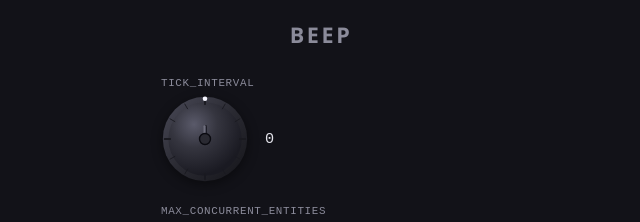
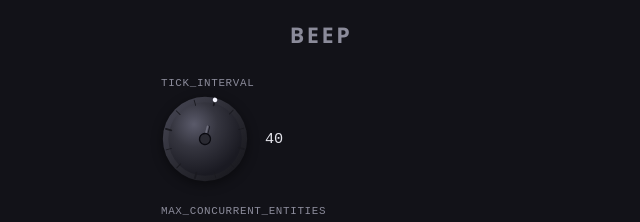
Before and after one commit to forestjava/beep, a React (Vite) app in the folder client/: page / in a window 1280 px wide. Shown: the top 222 px of the page, without its empty margins (319-959 px from the left). Built offline with nearby package versions, Linux system fonts and the light colour scheme.

Commit message:
TICK_INTERVAL

```diff
--- a/client/src/App.tsx
+++ b/client/src/App.tsx
@@ -16,23 +16,11 @@ import { beepPlayer } from './playerSingleton'
 export default function App() {
   const p = beepPlayer
 
-  const [tick, setTick] = useState(0)
-  const [entities, setEntities] = useState(0)
-  const [entropy, setEntropy] = useState(0)
-  const [duration, setDuration] = useState(0)
   const [pianoRange, setPianoRange] = useState<[number, number]>([
     PIANO_SEMITONE_MIN,
     PIANO_SEMITONE_MAX,
   ])
   const [playing, setPlaying] = useState(false)
-
-  const bind = useCallback(
-    (setter: (n: number) => void, log: (n: number) => void) => (v: number) => {
-      setter(v)
-      log(v)
-    },
-    [],
-  )
 
   const onPianoChange = useCallback(
     (range: [number, number]) => {
@@ -54,22 +42,10 @@ export default function App() {
     <div className="app-shell">
       <h1 className="app-title">Beep</h1>
 
-      <TickIntervalKnob
-        value={tick}
-        onChange={bind(setTick, p.setTickInterval.bind(p))}
-      />
-      <MaxConcurrentEntitiesKnob
-        value={entities}
-        onChange={bind(setEntities, p.setMaxConcurrentEntities.bind(p))}
-      />
-      <EntropyThresholdKnob
-        value={entropy}
-        onChange={bind(setEntropy, p.setEntropyThreshold.bind(p))}
-      />
-      <DurationKnob
-        value={duration}
-        onChange={bind(setDuration, p.setDuration.bind(p))}
-      />
+      <TickIntervalKnob />
+      <MaxConcurrentEntitiesKnob />
+      <EntropyThresholdKnob />
+      <DurationKnob />
 
       <div className="piano-block">
         <div className="piano-head">
--- a/client/src/components/RotaryKnob.tsx
+++ b/client/src/components/RotaryKnob.tsx
@@ -18,7 +18,7 @@ const CATCH_UP_RATE = 10;
 /** Квадрат расстояния до центра, ниже которого направление не определено. */
 const CENTER_EPS2 = 4;
 
-/** Порог совпадения сглаженного значения с целью. */
+/** Порог совпадения сглаженного значения с целью и для дедупа onChange. */
 const VALUE_EPS = 1e-4;
 
 /** Параметры визуального циферблата. */
@@ -40,6 +40,17 @@ function readCenter(el: HTMLElement): DragCenter {
 
 function normTurn(t: number): number {
   return ((t % 1) + 1) % 1;
+}
+
+function clampToBounds(
+  v: number,
+  min: number | undefined,
+  max: number | undefined
+): number {
+  let x = v;
+  if (min !== undefined && x < min) x = min;
+  if (max !== undefined && x > max) x = max;
+  return x;
 }
 
 /**
@@ -73,8 +84,8 @@ function needleRotationDeg(unwrappedValue: number): number {
 
 /* ---------- Визуальная часть («фейс» ручки) ---------- */
 
-function Face(props: { rotationDeg: number }) {
-  const sid = useId().replace(/:/g, "");
+function Face(props: { rotationDeg: number; gradientSuffix: string }) {
+  const sid = props.gradientSuffix;
   const ticks = Array.from({ length: 12 }, (_, i) => ({
     i,
     a: -90 + i * 30, // 12 делений по кругу, 0° = 12 часов
@@ -82,7 +93,7 @@ function Face(props: { rotationDeg: number }) {
   }));
 
   return (
-    <svg className="audio-knob-svg" viewBox="0 0 96 96" aria-hidden>
+    <svg className="audio-knob-svg" viewBox="0 0 96 96">
       <defs>
         <radialGradient id={`kf${sid}`} cx="35%" cy="30%" r="70%">
           <stop offset="0%" stopColor="#5a5a6a" />
@@ -164,38 +175,37 @@ function Face(props: { rotationDeg: number }) {
   );
 }
 
-/*
- * Базовая крутилка: внутри везде одно число — как `value` / onChange (развёрнутое).
- * Угол стрелки на SVG = needleRotationDeg(value); геометрия указателя даёт только [0,1) → unwrapFractionNear.
- */
-/* ---------- Публичный примитив (обёртки в `./knobs/`) ---------- */
-
 export type RotaryKnobProps = {
-  label: string;
-  /** Развёрнутое число (целые витки + дробь); смысл задаёт обёртка / родитель. */
   value: number;
   onChange: (value: number) => void;
+  min?: number;
+  max?: number;
 };
 
-function fmt(u: number): string {
-  const r = Math.round(u * 10) / 10;
-  return Number.isInteger(r) ? String(r) : r.toFixed(1);
-}
+export function RotaryKnob(props: RotaryKnobProps) {
+  const { value, onChange, min, max } = props;
+  const gradientSuffix = useId().replace(/:/g, "");
 
-export function RotaryKnob(props: RotaryKnobProps) {
-  const { label, value, onChange } = props;
-
-  const id = useId();
   const rootRef = useRef<HTMLDivElement | null>(null);
+  const minRef = useRef(min);
+  const maxRef = useRef(max);
+  minRef.current = min;
+  maxRef.current = max;
 
   /** Центр на pointerdown — направление считается от него к clientX/Y. */
   const dragCenterRef = useRef<DragCenter | null>(null);
   /** Ссылка на `end` этой сессии — для сравнения с `knobDragEnd` при размонтировании. */
   const sessionEndRef = useRef<(() => void) | null>(null);
 
-  /** Сглаживаемое и целевое значение — тот же смысл, что у пропа `value` (развёрнутое). */
-  const targetRef = useRef(0);
-  const displayRef = useRef(0);
+  /**
+   * Угол/значение, заданное указателем (без min/max). Может уходить за пределы —
+   * иначе «догонка» никогда не подводит intention к границе, пока курсор уже за шкалой.
+   */
+  const dragTargetRef = useRef(0);
+  /** Сглаженное значение к drag; после шага приводится к [min, max] — как у пропа `value`. */
+  const intentionRef = useRef(0);
+  /** Последнее значение, отправленное в onChange (дедуп при том же clamped). */
+  const lastEmittedRef = useRef(0);
   const rafIdRef = useRef(0);
   const lastTickTsRef = useRef<number | undefined>(undefined);
   /** Локальная анимация / перетаскивание — не перетирать из пропа. */
@@ -227,23 +237,38 @@ export function RotaryKnob(props: RotaryKnobProps) {
       const dt = Math.min(0.05, (now - last) / 1000);
       lastTickTsRef.current = now;
 
-      const target = targetRef.current;
-      let display = displayRef.current;
-      const delta = target - display;
+      const dragTarget = dragTargetRef.current;
+      let intention = intentionRef.current;
+      const delta = dragTarget - intention;
       if (Math.abs(delta) < VALUE_EPS) {
-        display = target;
+        intention = dragTarget;
       } else {
         const alpha = 1 - Math.exp(-CATCH_UP_RATE * dt);
-        display = display + delta * alpha;
+        intention = intention + delta * alpha;
       }
-      displayRef.current = display;
+      intention = clampToBounds(intention, minRef.current, maxRef.current);
+      intentionRef.current = intention;
 
-      onChangeRef.current(display);
-      setNeedleDeg(needleRotationDeg(display));
+      if (Math.abs(intention - lastEmittedRef.current) > VALUE_EPS) {
+        lastEmittedRef.current = intention;
+        onChangeRef.current(intention);
+      }
+      setNeedleDeg(needleRotationDeg(intention));
+
+      const min = minRef.current;
+      const max = maxRef.current;
+      const atMax = max !== undefined && intention >= max - VALUE_EPS;
+      const atMin = min !== undefined && intention <= min + VALUE_EPS;
+      const stuckPastMax = max !== undefined && atMax && dragTarget >= max;
+      const stuckPastMin = min !== undefined && atMin && dragTarget <= min;
+      const caughtUp =
+        Math.abs(dragTarget - intention) < VALUE_EPS ||
+        stuckPastMax ||
+        stuckPastMin;
 
       const dragging = dragCenterRef.current !== null;
-      const chasing = Math.abs(targetRef.current - display) > VALUE_EPS;
-      if (dragging || chasing) {
+      // Пока жест активен, крутим RAF (как раньше), иначе после «упора» сбросим driving и примем value снаружи.
+      if (!caughtUp || dragging) {
         rafIdRef.current = requestAnimationFrame(tick);
       } else {
         rafIdRef.current = 0;
@@ -254,25 +279,28 @@ export function RotaryKnob(props: RotaryKnobProps) {
     rafIdRef.current = requestAnimationFrame(tick);
   }, []);
 
-  const setTargetFromPointer = useCallback(
+  /** Обновляет только drag-цель по указателю; onChange и clamp — в RAF (intention). */
+  const setDragTargetFromPointer = useCallback(
     (cx: number, cy: number, clientX: number, clientY: number) => {
       const frac = pointerFraction(cx, cy, clientX, clientY);
       if (frac === null) return;
-      targetRef.current = unwrapFractionNear(targetRef.current, frac);
+      dragTargetRef.current = unwrapFractionNear(dragTargetRef.current, frac);
     },
     []
   );
 
-  const setTargetFromPointerRef = useRef(setTargetFromPointer);
-  setTargetFromPointerRef.current = setTargetFromPointer;
+  const setDragTargetFromPointerRef = useRef(setDragTargetFromPointer);
+  setDragTargetFromPointerRef.current = setDragTargetFromPointer;
 
-  // снаружи поменяли value
+  // снаружи поменяли value / границы
   useLayoutEffect(() => {
     if (drivingRef.current) return;
-    displayRef.current = value;
-    targetRef.current = value;
-    setNeedleDeg(needleRotationDeg(value));
-  }, [value]);
+    const v = clampToBounds(value, min, max);
+    intentionRef.current = v;
+    dragTargetRef.current = v;
+    lastEmittedRef.current = v;
+    setNeedleDeg(needleRotationDeg(v));
+  }, [value, min, max]);
 
   useLayoutEffect(
     () => () => {
@@ -289,19 +317,21 @@ export function RotaryKnob(props: RotaryKnobProps) {
     if (!el) return;
 
     drivingRef.current = true;
-    displayRef.current = value;
-    targetRef.current = value;
+    const v0 = clampToBounds(value, min, max);
+    intentionRef.current = v0;
+    dragTargetRef.current = v0;
+    lastEmittedRef.current = v0;
 
     dragCenterRef.current = readCenter(el);
     const { cx, cy } = dragCenterRef.current;
-    setTargetFromPointerRef.current(cx, cy, e.clientX, e.clientY);
+    setDragTargetFromPointerRef.current(cx, cy, e.clientX, e.clientY);
     scheduleCatchUp();
 
     const onWinMove = (ev: Event) => {
       const c = dragCenterRef.current;
       if (!c) return;
       const m = ev as MouseEvent;
-      setTargetFromPointerRef.current(c.cx, c.cy, m.clientX, m.clientY);
+      setDragTargetFromPointerRef.current(c.cx, c.cy, m.clientX, m.clientY);
       scheduleCatchUp();
     };
 
@@ -324,25 +354,12 @@ export function RotaryKnob(props: RotaryKnobProps) {
   };
 
   return (
-    <div className="knob-row">
-      <label className="knob-label" htmlFor={id}>
-        {label}
-      </label>
-      <div
-        id={id}
-        ref={rootRef}
-        className="audio-knob-hit"
-        role="slider"
-        aria-label={label}
-        aria-valuenow={Math.round(value * 100) / 100}
-        tabIndex={0}
-        onPointerDown={handlePointerDown}
-      >
-        <Face rotationDeg={needleDeg} />
-      </div>
-      <output className="knob-value" htmlFor={id}>
-        {fmt(value)}
-      </output>
+    <div
+      ref={rootRef}
+      className="audio-knob-hit"
+      onPointerDown={handlePointerDown}
+    >
+      <Face rotationDeg={needleDeg} gradientSuffix={gradientSuffix} />
     </div>
   );
 }
--- a/client/src/components/knobs/DurationKnob.tsx
+++ b/client/src/components/knobs/DurationKnob.tsx
@@ -1,10 +1,22 @@
+import { useState } from "react";
 import { RotaryKnob } from "../RotaryKnob";
+import { beepPlayer } from "../../playerSingleton";
+import { formatKnobReadout } from "./formatKnobReadout";
 
-export type DurationKnobProps = {
-  value: number;
-  onChange: (value: number) => void;
-};
+export function DurationKnob() {
+  const [value, setValue] = useState(0);
 
-export function DurationKnob(props: DurationKnobProps) {
-  return <RotaryKnob label="DURATION" {...props} />;
+  return (
+    <div className="knob-row">
+      <label className="knob-label">DURATION</label>
+      <RotaryKnob
+        value={value}
+        onChange={(v) => {
+          setValue(v);
+          beepPlayer.setDuration(v);
+        }}
+      />
+      <output className="knob-value">{formatKnobReadout(value)}</output>
+    </div>
+  );
 }
--- a/client/src/components/knobs/EntropyThresholdKnob.tsx
+++ b/client/src/components/knobs/EntropyThresholdKnob.tsx
@@ -1,10 +1,22 @@
+import { useState } from "react";
 import { RotaryKnob } from "../RotaryKnob";
+import { beepPlayer } from "../../playerSingleton";
+import { formatKnobReadout } from "./formatKnobReadout";
 
-export type EntropyThresholdKnobProps = {
-  value: number;
-  onChange: (value: number) => void;
-};
+export function EntropyThresholdKnob() {
+  const [value, setValue] = useState(0);
 
-export function EntropyThresholdKnob(props: EntropyThresholdKnobProps) {
-  return <RotaryKnob label="ENTROPY_THRESHOLD" {...props} />;
+  return (
+    <div className="knob-row">
+      <label className="knob-label">ENTROPY_THRESHOLD</label>
+      <RotaryKnob
+        value={value}
+        onChange={(v) => {
+          setValue(v);
+          beepPlayer.setEntropyThreshold(v);
+        }}
+      />
+      <output className="knob-value">{formatKnobReadout(value)}</output>
+    </div>
+  );
 }
--- a/client/src/components/knobs/MaxConcurrentEntitiesKnob.tsx
+++ b/client/src/components/knobs/MaxConcurrentEntitiesKnob.tsx
@@ -1,10 +1,25 @@
+import { useState } from "react";
 import { RotaryKnob } from "../RotaryKnob";
+import { beepPlayer } from "../../playerSingleton";
+import { formatKnobReadout } from "./formatKnobReadout";
 
-export type MaxConcurrentEntitiesKnobProps = {
-  value: number;
-  onChange: (value: number) => void;
-};
+const MIN = 0;
 
-export function MaxConcurrentEntitiesKnob(props: MaxConcurrentEntitiesKnobProps) {
-  return <RotaryKnob label="MAX_CONCURRENT_ENTITIES" {...props} />;
+export function MaxConcurrentEntitiesKnob() {
+  const [value, setValue] = useState(0);
+
+  return (
+    <div className="knob-row">
+      <label className="knob-label">MAX_CONCURRENT_ENTITIES</label>
+      <RotaryKnob
+        value={value}
+        onChange={(v) => {
+          setValue(v);
+          beepPlayer.setMaxConcurrentEntities(v);
+        }}
+        min={MIN}
+      />
+      <output className="knob-value">{formatKnobReadout(value)}</output>
+    </div>
+  );
 }
--- a/client/src/components/knobs/TickIntervalKnob.tsx
+++ b/client/src/components/knobs/TickIntervalKnob.tsx
@@ -1,10 +1,27 @@
+import { useState } from "react";
 import { RotaryKnob } from "../RotaryKnob";
+import { beepPlayer } from "../../playerSingleton";
 
-export type TickIntervalKnobProps = {
-  value: number;
-  onChange: (value: number) => void;
-};
+/** Один полный оборот ручки соответствует диапазону 0…1000 в единицах интервала. */
+export const TICK_INTERVAL_SCALE = 1000;
+const TICK_INTERVAL_MIN = 40;
 
-export function TickIntervalKnob(props: TickIntervalKnobProps) {
-  return <RotaryKnob label="TICK_INTERVAL" {...props} />;
+export function TickIntervalKnob() {
+  const [value, setValue] = useState(TICK_INTERVAL_MIN);
+
+  return (
+    <div className="knob-row">
+      <label className="knob-label">TICK_INTERVAL</label>
+      <RotaryKnob
+        value={value / TICK_INTERVAL_SCALE}
+        onChange={(turns) => {
+          const next = Math.round(turns * TICK_INTERVAL_SCALE);
+          setValue(next);
+          beepPlayer.setTickInterval(next);
+        }}
+        min={TICK_INTERVAL_MIN / TICK_INTERVAL_SCALE}
+      />
+      <output className="knob-value">{String(value)}</output>
+    </div>
+  );
 }
--- /dev/null
+++ b/client/src/components/knobs/formatKnobReadout.ts
@@ -0,0 +1,4 @@
+export function formatKnobReadout(u: number): string {
+  const r = Math.round(u * 10) / 10;
+  return Number.isInteger(r) ? String(r) : r.toFixed(1);
+}
```
Also changed, not shown: client/src/components/knobs/index.ts (+4 -10 lines).
